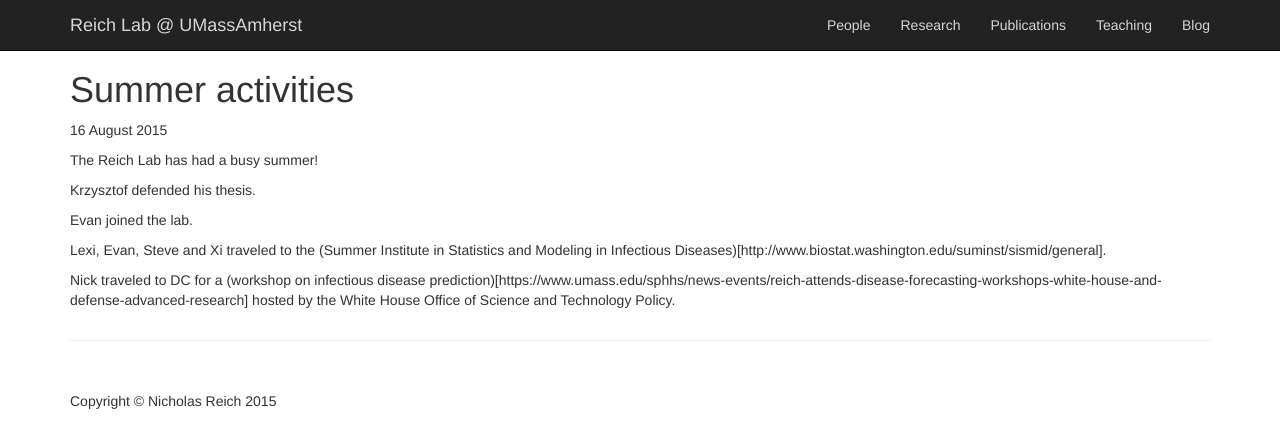
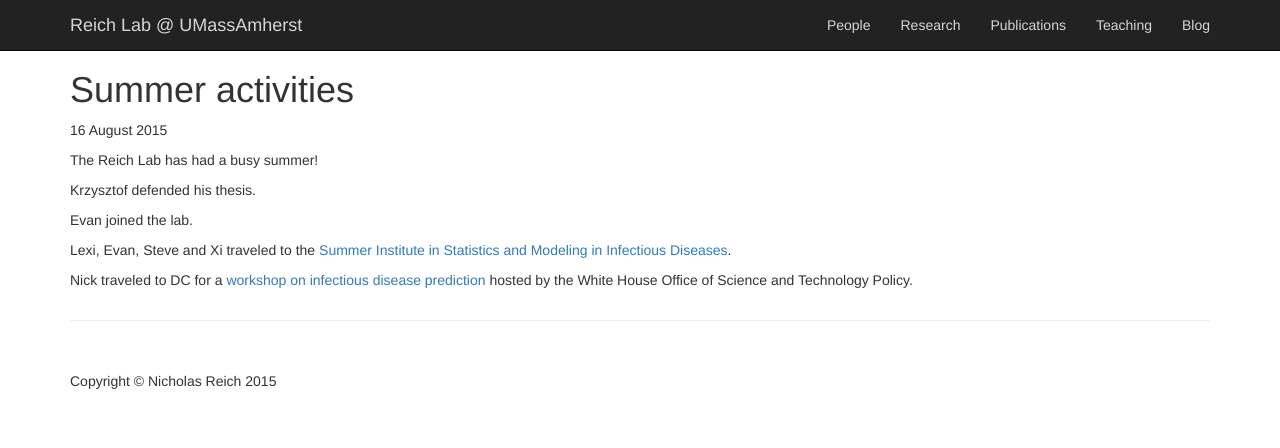
Before and after one commit to reichlab/reichlab.github.io, a Jekyll site: the page built from _posts/2015-08-16-first-post.md, in a window 1280 px wide. Shown: the top 448 px of the page. Built offline with Jekyll 4.4.1, drawn with Linux system fonts in a browser that asks for light colours; comment, search, counter and statistics services are not loaded.

Commit message:
fix hyperlinks

```diff
--- a/_posts/2015-08-16-first-post.md
+++ b/_posts/2015-08-16-first-post.md
@@ -11,6 +11,6 @@ Krzysztof defended his thesis.
 
 Evan joined the lab.
 
-Lexi, Evan, Steve and Xi traveled to the (Summer Institute in Statistics and Modeling in Infectious Diseases)[http://www.biostat.washington.edu/suminst/sismid/general].
+Lexi, Evan, Steve and Xi traveled to the [Summer Institute in Statistics and Modeling in Infectious Diseases](http://www.biostat.washington.edu/suminst/sismid/general).
 
-Nick traveled to DC for a (workshop on infectious disease prediction)[https://www.umass.edu/sphhs/news-events/reich-attends-disease-forecasting-workshops-white-house-and-defense-advanced-research] hosted by the White House Office of Science and Technology Policy.
+Nick traveled to DC for a [workshop on infectious disease prediction](https://www.umass.edu/sphhs/news-events/reich-attends-disease-forecasting-workshops-white-house-and-defense-advanced-research) hosted by the White House Office of Science and Technology Policy.
```
